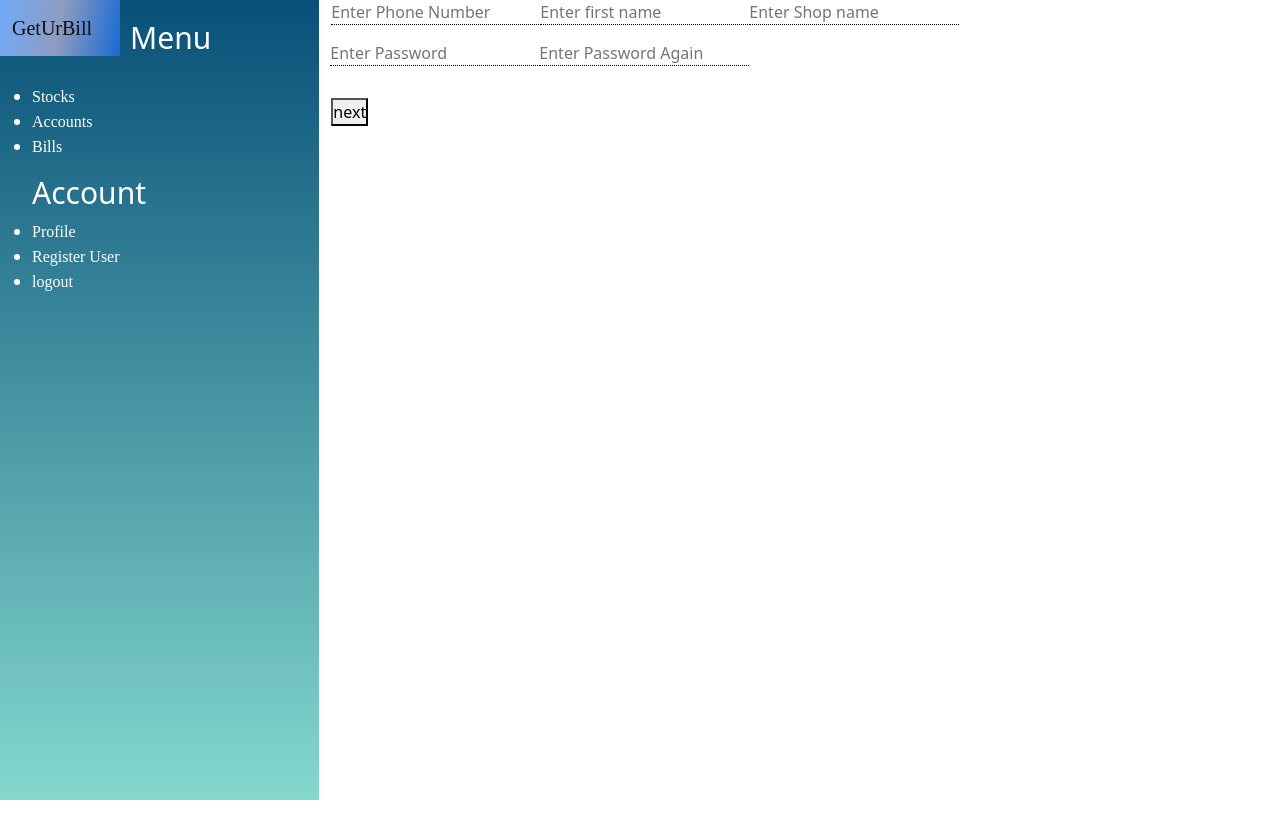
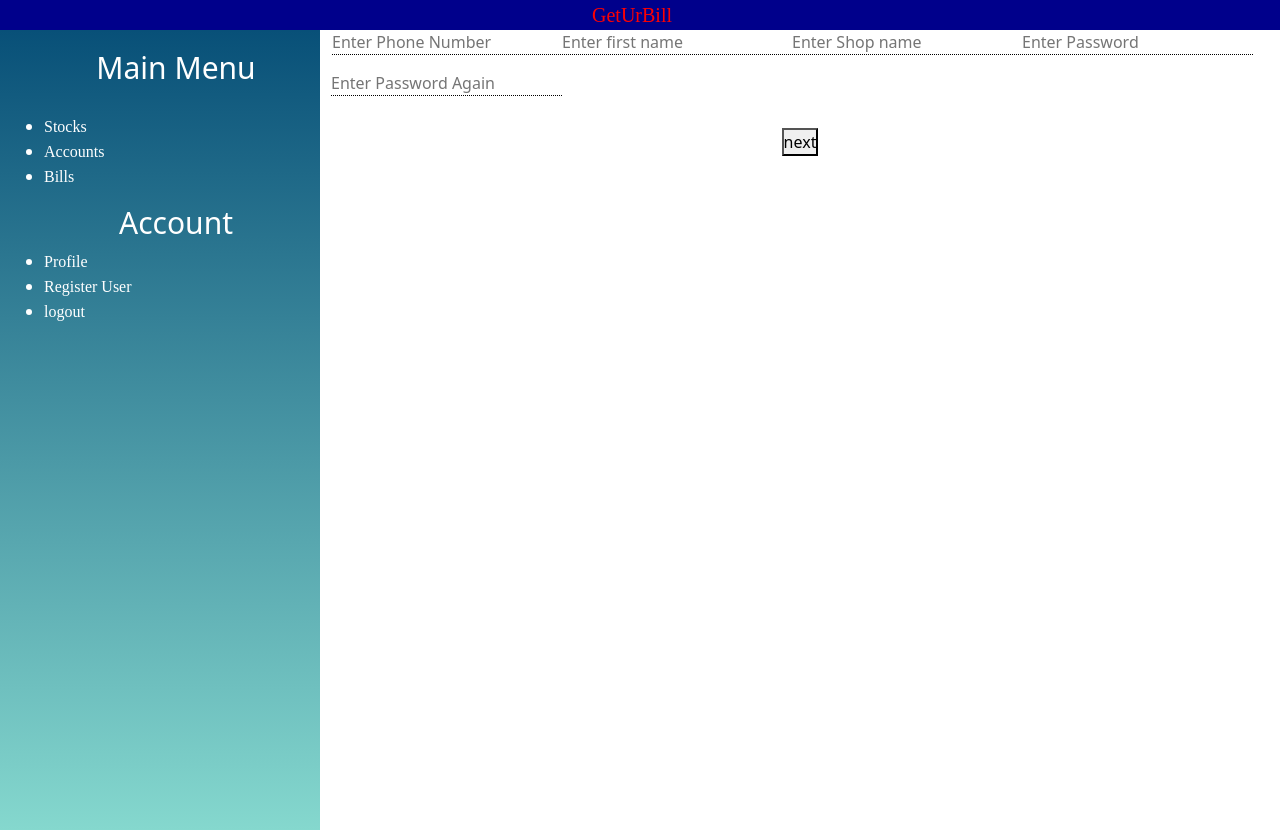
Before and after one commit to Gourav5015/getUrBill, a Django app: page /register/ in a window 1280 px wide. Before the commit the page ends 800 px from the top, so only its background shows below. Run offline with Django 3.2, Linux system fonts and the light colour scheme; a user stored in the database is signed in.

Commit message:
issues solved

```diff
--- a/management/GetUrBill/static/dashboard.css
+++ b/management/GetUrBill/static/dashboard.css
@@ -1,9 +1,10 @@
-*{
-    width: max-content;
+
+.form{
+    display: flex;
 }
 .form-group{
     color:black;
-    width: inherit;
+    width:100%;
     display: flex;
 }
 .load img{
@@ -20,7 +21,6 @@ table{
 input{
     border:none;
     border-bottom: 1px dotted black;
-    width: 210px;
 }
 tr,td,th{
     border: 1px solid black;
@@ -28,7 +28,7 @@ tr,td,th{
     text-align: center;
 }
 .Item{
-    width: 1055px;
+    width: 100%;
     display: flex;
 }
 input[type="submit"]{
--- a/management/GetUrBill/static/register.js
+++ b/management/GetUrBill/static/register.js
@@ -7,9 +7,9 @@ next.addEventListener("click",function(){
     document.getElementById("staffpass").style.display="block"
 });
 
-phone=document.getElementById("phonenumber");
-phone.addEventListener("change",function(){
-    phone=phone.value;
+p=document.getElementById("phonenumber");
+p.addEventListener("change",function(){
+    phone=p.value;
     $.ajax({
         type:"GET",
         url:`/check/${phone}/`,
--- a/management/GetUrBill/static/sidebar.css
+++ b/management/GetUrBill/static/sidebar.css
@@ -14,8 +14,8 @@ body{
     height: 100vh;
     width: 100%;
 }
-.sidebar{
-    list-style: none;
+.sidebar-div li{
+    text-align: left !important;
 }
 .Main h1{
     font-size: 30px;
@@ -37,3 +37,10 @@ body{
 .staffpass{
     display: none;
 }
+.brand{
+    margin:0px;
+    padding: 0px;
+    height: 30px;
+    width:100%;
+    background-color: darkblue;
+}
--- a/management/templates/sidebar.html
+++ b/management/templates/sidebar.html
@@ -13,14 +13,14 @@
     <link rel="stylesheet" href="{% static 'dashboard.css' %}">
 </head>
 <body>
-    <nav class="navbar fixed-top navbar-expand-lg navbar-light background">
-        <div class="container">
-      <a class="navbar-brand" href="#">GetUrBill</a>
+    <div class=" text-center brand">
+
+      <a class="navbar-brand " href="#">GetUrBill</a>
+
       <div>
-      </nav>
     <section class="main">
     <div class="content">
-<div class="row ">
+<div class="row mx-0 ">
 <div class="col-3 sidebar-div">
 <ul class="Main Menu">
     <h1> Main Menu</h1>
```
Also changed, not shown: management/GetUrBill/admin.py (+11 -1 lines), management/db.sqlite3.
